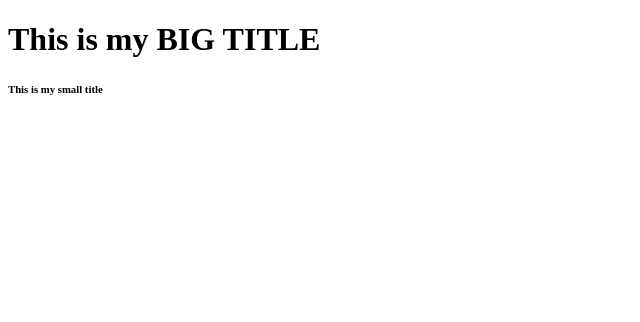
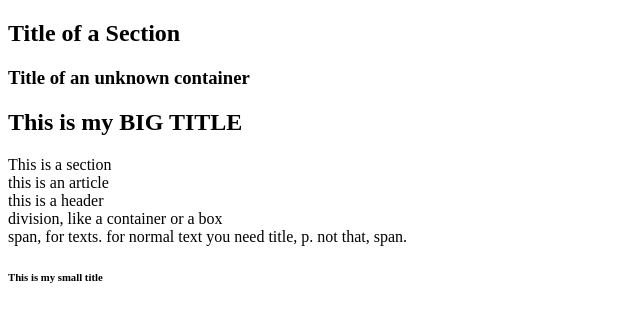
Before and after one commit to ericyun95/kakao-clone, a plain HTML site: page index.html in a window 1280 px wide. Shown: the whole page, without its empty margins (0-640 px from the left). Drawn offline with Linux system fonts and the light colour scheme.

Commit message:
2-7 middle

```diff
--- a/index.html
+++ b/index.html
@@ -7,8 +7,23 @@
         <title> This is my Title </title>
     </head>
     <body>
-        <h1>This is my BIG TITLE </h1>
-        <h6>This is my small title</h6>
+        <section>
+            <header id="no1" class="hd">
+                <h1> Title of a Section </h1>
+            </header>
+            <div>
+                <header id="no2" class="hd">
+                    <h3>Title of an unknown container</h3>
+                </header>
+            </div>
+            <h1>This is my BIG TITLE </h1>
+            <section>This is a section</section>
+            <article>this is an article</article>
+            <header>this is a header</header>
+            <div>division, like a container or a box</div>
+            <span>span, for texts. for normal text you need title, p. not that, span.</span>
+            <h6>This is my small title</h6>
+        </section>
     </body>
 
 </html>
```
